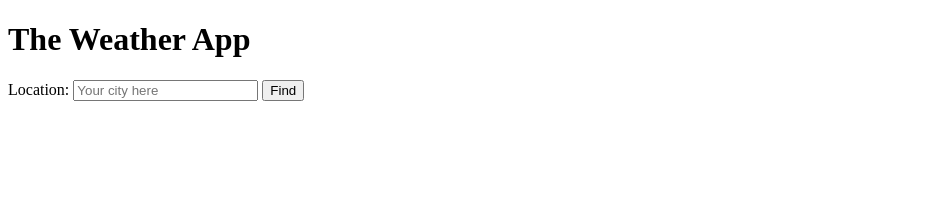
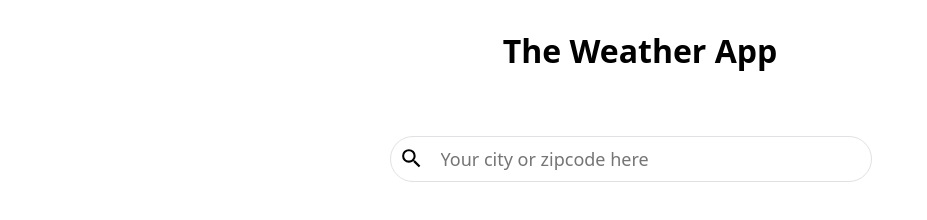
Before and after one commit to garyarzuma/Weather-App, a plain HTML site: page index.html in a window 1280 px wide. Shown: the whole page, without its empty margins (0-927 px from the left). Drawn offline with Linux system fonts and the light colour scheme.

Commit message:
Formated search bar and font

```diff
--- a/index.html
+++ b/index.html
@@ -5,19 +5,47 @@
   <meta name="viewport" content="width=device-width,initial-scale=1" />
   <link rel="stylesheet" href="weatherApp.css" />
   <link rel="shortcut icon" href="#" />
+  <link rel="preconnect" href="https://fonts.gstatic.com" />
   <body>
     <h1>The Weather App</h1>
-    <form onkeypress="return event.keyCode != 13">
-      <label for="location">Location:</label>
-      <input
-        type="text"
-        name="location"
-        id="userInput"
-        placeholder="Your city here"
-      />
-      <button type="button" id="submit">Find</button>
-    </form>
+
+    <div class="search-container">
+      <div id="mag">
+        <svg
+          focusable="false"
+          id="mag"
+          xmlns="http://www.w3.org/2000/svg"
+          viewBox="0 0 24 24"
+        >
+          <path
+            d="M15.5 14h-.79l-.28-.27A6.471 6.471 0 0 0 16 9.5 6.5 6.5 0 1 0 9.5 16c1.61 0 3.09-.59 4.23-1.57l.27.28v.79l5 4.99L20.49 19l-4.99-5zm-6 0C7.01 14 5 11.99 5 9.5S7.01 5 9.5 5 14 7.01 14 9.5 11.99 14 9.5 14z"
+          ></path>
+        </svg>
+      </div>
+      <form onkeypress="return event.keyCode != 13">
+        <input
+          type="text"
+          name="location"
+          id="userInput"
+          placeholder="Your city or zipcode here"
+          class="search-bar"
+        />
+      </form>
+    </div>
+
     <div id="weatherContainer"></div>
     <script src="main.js"></script>
   </body>
 </html>
+<!--
+
+<form onkeypress="return event.keyCode != 13">
+  <label for="location">Location:</label>
+  <input
+    type="text"
+    name="location"
+    id="userInput"
+    placeholder="Your city or zipcode here"
+  />
+  <button type="button" id="submit">Find</button>
+</form> -->
--- a/weatherApp.css
+++ b/weatherApp.css
@@ -0,0 +1,55 @@
+* {
+  font-family: "Noto Sans", sans-serif;
+}
+
+h1 {
+  text-align: center;
+}
+
+form {
+  margin: 10px;
+}
+
+body {
+  display: flex;
+  flex-flow: column;
+  justify-content: center;
+  align-items: center;
+}
+
+.search-bar {
+  margin-left: auto;
+  margin-right: auto;
+  display: flex;
+  font-size: 18px;
+  width: 380px;
+  border: 1px solid #dfe1e5;
+  border-radius: 24px;
+  height: 44px;
+  outline: none;
+}
+.search-bar:hover {
+  box-shadow: 0 1px 6px rgba(32, 33, 36, 0.28);
+  border-color: rgba(223, 225, 229, 0);
+}
+input.search-bar {
+  padding: 0 50px 0 50px;
+}
+
+.search-container {
+  display: flex;
+  flex-direction: row;
+  justify-content: center;
+  align-content: center;
+  margin: 32px 0 0 0;
+}
+
+#mag {
+  margin: 10px -22px 0px 0px;
+  z-index: 1;
+}
+#mag svg {
+  height: 25px;
+  width: 25px;
+  color: rgb(158, 158, 158);
+}
```
Also changed, not shown: main.js (+2 -4 lines).
